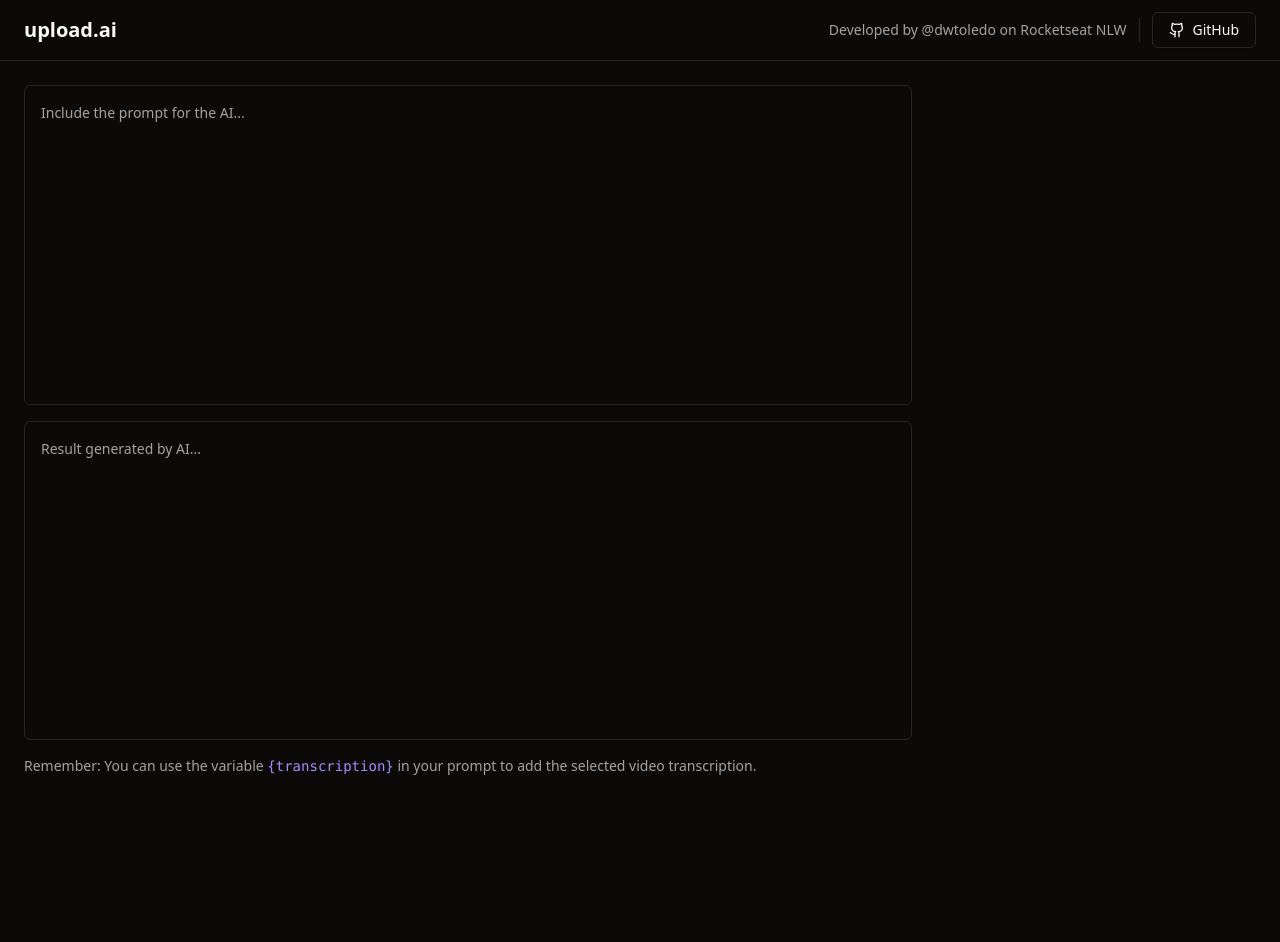
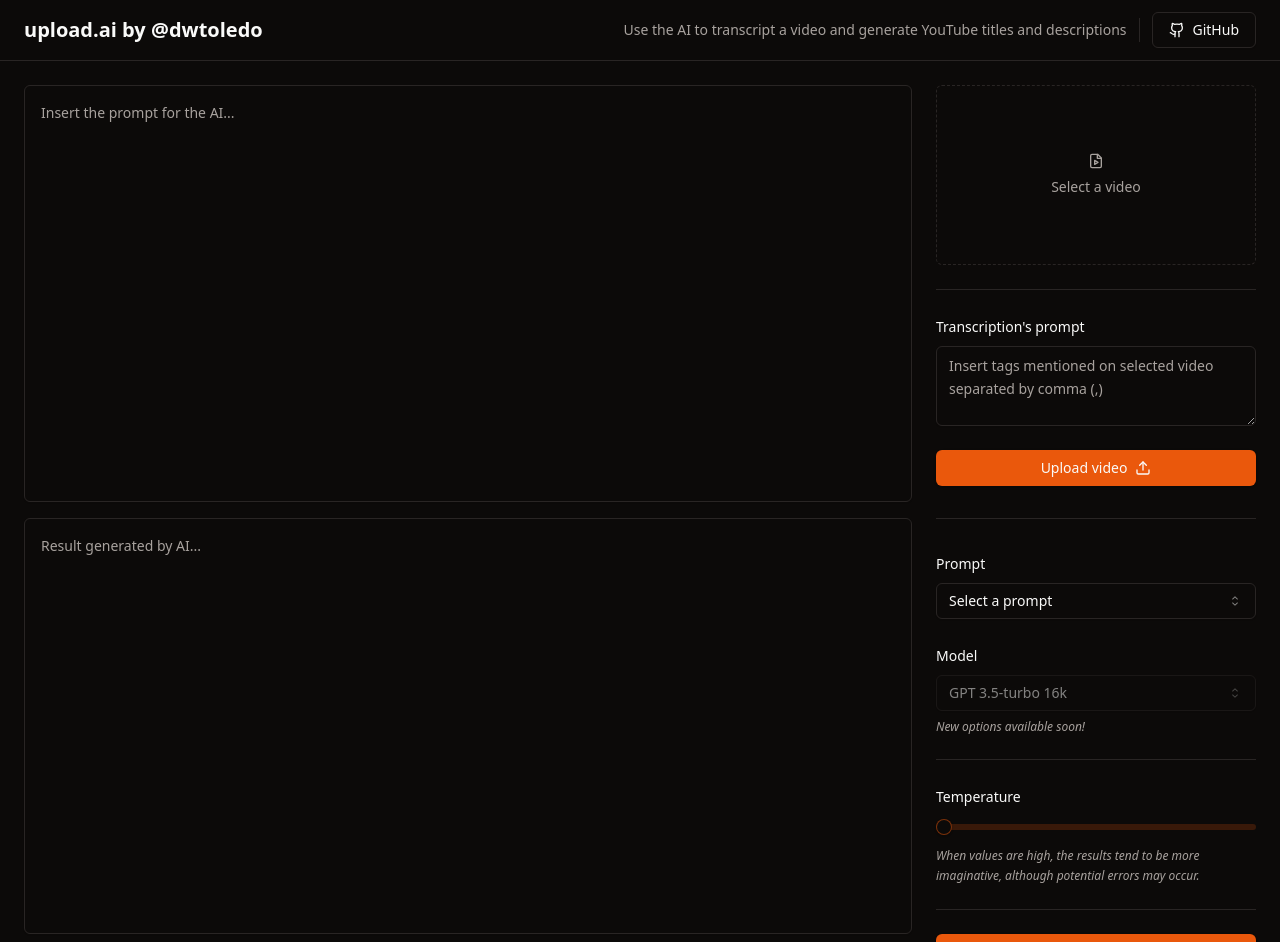
Before and after one commit to dwtoledo/AI.VideoTools-Web, a React (Vite) app in the folder upload-ai-web/: page / in a window 1280 px wide. Shown: the top 942 px of the page. Before the commit the page ends 800 px from the top, so only its background shows below. Built offline with nearby package versions, Linux system fonts and the light colour scheme.

Commit message:
Implement Initial Aside Forms Section

```diff
--- a/upload-ai-web/package.json
+++ b/upload-ai-web/package.json
@@ -11,7 +11,10 @@
   },
   "dependencies": {
     "@radix-ui/react-icons": "^1.3.0",
+    "@radix-ui/react-label": "^2.0.2",
+    "@radix-ui/react-select": "^1.2.2",
     "@radix-ui/react-separator": "^1.0.3",
+    "@radix-ui/react-slider": "^1.1.2",
     "@radix-ui/react-slot": "^1.0.2",
     "class-variance-authority": "^0.7.0",
     "clsx": "^2.0.0",
--- a/upload-ai-web/src/App.tsx
+++ b/upload-ai-web/src/App.tsx
@@ -1,16 +1,27 @@
 import { Button } from '@/components/ui/button'
-import { Github } from 'lucide-react'
+import { FileVideo, Github, Upload, Wand2 } from 'lucide-react'
 import { Separator } from './components/ui/separator'
 import { Textarea } from './components/ui/textarea'
+import { Label } from './components/ui/label'
+
+import {
+  Select,
+  SelectContent,
+  SelectItem,
+  SelectTrigger,
+  SelectValue,
+} from '@/components/ui/select'
+import { Slider } from './components/ui/slider'
 
 export function App() {
   return (
     <div className="min-h-screen flex flex-col">
       <header className="px-6 py-3 flex items-center justify-between border-b">
-        <h1 className="text-xl font-bold">upload.ai</h1>
+        <h1 className="text-xl font-bold">upload.ai by @dwtoledo</h1>
         <div className="flex items-center gap-3">
           <span className="text-sm text-muted-foreground">
-            Developed by @dwtoledo on Rocketseat NLW
+            Use the AI to transcript a video and generate YouTube titles and
+            descriptions
           </span>
 
           <Separator orientation="vertical" className="h-6" />
@@ -24,7 +35,7 @@
         <div className="flex flex-col flex-1 gap-4">
           <div className="grid grid-rows-2 gap-4 flex-1">
             <Textarea
-              placeholder="Include the prompt for the AI..."
+              placeholder="Insert the prompt for the AI..."
               className="resize-none p-4 leading-relaxed"
             ></Textarea>
             <Textarea
@@ -39,7 +50,90 @@
             prompt to add the selected video transcription.
           </p>
         </div>
-        <aside className="w-80"></aside>
+        <aside className="w-80 space-y-8">
+          <form className="space-y-6">
+            <Label
+              htmlFor="video"
+              className="border flex rounded-md aspect-video cursor-pointer border-dashed text-sm flex-col gap-2 items-center justify-center text-muted-foreground hover:bg-primary/5"
+            >
+              <FileVideo className="w-4 h-4" />
+              Select a video
+            </Label>
+            <input
+              className="sr-only"
+              type="file"
+              id="video"
+              accept="video/mp4"
+            />
+            <Separator />
+            <div className="space-y-2">
+              <Label htmlFor="transcription-prompt">
+                Transcription&apos;s prompt
+              </Label>
+              <Textarea
+                placeholder="Insert tags mentioned on selected video separated by comma (,)"
+                id="transcription-prompt"
+                className="h-20 leading-relaxed"
+              />
+            </div>
+            <Button type="submit" className="w-full">
+              Upload video
+              <Upload className="w-4 h-4 ml-2" />
+            </Button>
+          </form>
+
+          <Separator />
+
+          <form className="space-y-6">
+            <div className="space-y-2">
+              <Label>Prompt</Label>
+              <Select>
+                <SelectTrigger>
+                  <SelectValue placeholder="Select a prompt" />
+                </SelectTrigger>
+                <SelectContent>
+                  <SelectItem value="title-result">YouTube title</SelectItem>
+                  <SelectItem value="description-result">
+                    YouTube description
+                  </SelectItem>
+                </SelectContent>
+              </Select>
+            </div>
+
+            <div className="space-y-2">
+              <Label>Model</Label>
+              <Select defaultValue="gpt35" disabled>
+                <SelectTrigger>
+                  <SelectValue />
+                </SelectTrigger>
+                <SelectContent>
+                  <SelectItem value="gpt35">GPT 3.5-turbo 16k</SelectItem>
+                </SelectContent>
+              </Select>
+              <p className="text-xs text-muted-foreground italic">
+                New options available soon!
+              </p>
+            </div>
+
+            <Separator />
+
+            <div className="space-y-4">
+              <Label>Temperature</Label>
+              <Slider min={0} max={1} step={0.1} />
+              <p className="text-xs text-muted-foreground italic leading-relaxed">
+                When values are high, the results tend to be more imaginative,
+                although potential errors may occur.
+              </p>
+            </div>
+
+            <Separator />
+
+            <Button type="submit" className="w-full">
+              Generate
+              <Wand2 className="w-4 h-4 ml-2" />
+            </Button>
+          </form>
+        </aside>
       </main>
     </div>
   )
--- /dev/null
+++ b/upload-ai-web/src/components/ui/label.tsx
@@ -0,0 +1,24 @@
+import * as React from "react"
+import * as LabelPrimitive from "@radix-ui/react-label"
+import { cva, type VariantProps } from "class-variance-authority"
+
+import { cn } from "@/lib/utils"
+
+const labelVariants = cva(
+  "text-sm font-medium leading-none peer-disabled:cursor-not-allowed peer-disabled:opacity-70"
+)
+
+const Label = React.forwardRef<
+  React.ElementRef<typeof LabelPrimitive.Root>,
+  React.ComponentPropsWithoutRef<typeof LabelPrimitive.Root> &
+    VariantProps<typeof labelVariants>
+>(({ className, ...props }, ref) => (
+  <LabelPrimitive.Root
+    ref={ref}
+    className={cn(labelVariants(), className)}
+    {...props}
+  />
+))
+Label.displayName = LabelPrimitive.Root.displayName
+
+export { Label }
--- /dev/null
+++ b/upload-ai-web/src/components/ui/select.tsx
@@ -0,0 +1,118 @@
+import * as React from "react"
+import { CaretSortIcon, CheckIcon } from "@radix-ui/react-icons"
+import * as SelectPrimitive from "@radix-ui/react-select"
+
+import { cn } from "@/lib/utils"
+
+const Select = SelectPrimitive.Root
+
+const SelectGroup = SelectPrimitive.Group
+
+const SelectValue = SelectPrimitive.Value
+
+const SelectTrigger = React.forwardRef<
+  React.ElementRef<typeof SelectPrimitive.Trigger>,
+  React.ComponentPropsWithoutRef<typeof SelectPrimitive.Trigger>
+>(({ className, children, ...props }, ref) => (
+  <SelectPrimitive.Trigger
+    ref={ref}
+    className={cn(
+      "flex h-9 w-full items-center justify-between rounded-md border border-input bg-transparent px-3 py-2 text-sm shadow-sm ring-offset-background placeholder:text-muted-foreground focus:outline-none focus:ring-1 focus:ring-ring disabled:cursor-not-allowed disabled:opacity-50",
+      className
+    )}
+    {...props}
+  >
+    {children}
+    <SelectPrimitive.Icon asChild>
+      <CaretSortIcon className="h-4 w-4 opacity-50" />
+    </SelectPrimitive.Icon>
+  </SelectPrimitive.Trigger>
+))
+SelectTrigger.displayName = SelectPrimitive.Trigger.displayName
+
+const SelectContent = React.forwardRef<
+  React.ElementRef<typeof SelectPrimitive.Content>,
+  React.ComponentPropsWithoutRef<typeof SelectPrimitive.Content>
+>(({ className, children, position = "popper", ...props }, ref) => (
+  <SelectPrimitive.Portal>
+    <SelectPrimitive.Content
+      ref={ref}
+      className={cn(
+        "relative z-50 min-w-[8rem] overflow-hidden rounded-md border bg-popover text-popover-foreground shadow-md data-[state=open]:animate-in data-[state=closed]:animate-out data-[state=closed]:fade-out-0 data-[state=open]:fade-in-0 data-[state=closed]:zoom-out-95 data-[state=open]:zoom-in-95 data-[side=bottom]:slide-in-from-top-2 data-[side=left]:slide-in-from-right-2 data-[side=right]:slide-in-from-left-2 data-[side=top]:slide-in-from-bottom-2",
+        position === "popper" &&
+          "data-[side=bottom]:translate-y-1 data-[side=left]:-translate-x-1 data-[side=right]:translate-x-1 data-[side=top]:-translate-y-1",
+        className
+      )}
+      position={position}
+      {...props}
+    >
+      <SelectPrimitive.Viewport
+        className={cn(
+          "p-1",
+          position === "popper" &&
+            "h-[var(--radix-select-trigger-height)] w-full min-w-[var(--radix-select-trigger-width)]"
+        )}
+      >
+        {children}
+      </SelectPrimitive.Viewport>
+    </SelectPrimitive.Content>
+  </SelectPrimitive.Portal>
+))
+SelectContent.displayName = SelectPrimitive.Content.displayName
+
+const SelectLabel = React.forwardRef<
+  React.ElementRef<typeof SelectPrimitive.Label>,
+  React.ComponentPropsWithoutRef<typeof SelectPrimitive.Label>
+>(({ className, ...props }, ref) => (
+  <SelectPrimitive.Label
+    ref={ref}
+    className={cn("px-2 py-1.5 text-sm font-semibold", className)}
+    {...props}
+  />
+))
+SelectLabel.displayName = SelectPrimitive.Label.displayName
+
+const SelectItem = React.forwardRef<
+  React.ElementRef<typeof SelectPrimitive.Item>,
+  React.ComponentPropsWithoutRef<typeof SelectPrimitive.Item>
+>(({ className, children, ...props }, ref) => (
+  <SelectPrimitive.Item
+    ref={ref}
+    className={cn(
+      "relative flex w-full cursor-default select-none items-center rounded-sm py-1.5 pl-2 pr-8 text-sm outline-none focus:bg-accent focus:text-accent-foreground data-[disabled]:pointer-events-none data-[disabled]:opacity-50",
+      className
+    )}
+    {...props}
+  >
+    <span className="absolute right-2 flex h-3.5 w-3.5 items-center justify-center">
+      <SelectPrimitive.ItemIndicator>
+        <CheckIcon className="h-4 w-4" />
+      </SelectPrimitive.ItemIndicator>
+    </span>
+    <SelectPrimitive.ItemText>{children}</SelectPrimitive.ItemText>
+  </SelectPrimitive.Item>
+))
+SelectItem.displayName = SelectPrimitive.Item.displayName
+
+const SelectSeparator = React.forwardRef<
+  React.ElementRef<typeof SelectPrimitive.Separator>,
+  React.ComponentPropsWithoutRef<typeof SelectPrimitive.Separator>
+>(({ className, ...props }, ref) => (
+  <SelectPrimitive.Separator
+    ref={ref}
+    className={cn("-mx-1 my-1 h-px bg-muted", className)}
+    {...props}
+  />
+))
+SelectSeparator.displayName = SelectPrimitive.Separator.displayName
+
+export {
+  Select,
+  SelectGroup,
+  SelectValue,
+  SelectTrigger,
+  SelectContent,
+  SelectLabel,
+  SelectItem,
+  SelectSeparator,
+}
--- /dev/null
+++ b/upload-ai-web/src/components/ui/slider.tsx
@@ -0,0 +1,26 @@
+import * as React from "react"
+import * as SliderPrimitive from "@radix-ui/react-slider"
+
+import { cn } from "@/lib/utils"
+
+const Slider = React.forwardRef<
+  React.ElementRef<typeof SliderPrimitive.Root>,
+  React.ComponentPropsWithoutRef<typeof SliderPrimitive.Root>
+>(({ className, ...props }, ref) => (
+  <SliderPrimitive.Root
+    ref={ref}
+    className={cn(
+      "relative flex w-full touch-none select-none items-center",
+      className
+    )}
+    {...props}
+  >
+    <SliderPrimitive.Track className="relative h-1.5 w-full grow overflow-hidden rounded-full bg-primary/20">
+      <SliderPrimitive.Range className="absolute h-full bg-primary" />
+    </SliderPrimitive.Track>
+    <SliderPrimitive.Thumb className="block h-4 w-4 rounded-full border border-primary/50 bg-background shadow transition-colors focus-visible:outline-none focus-visible:ring-1 focus-visible:ring-ring disabled:pointer-events-none disabled:opacity-50" />
+  </SliderPrimitive.Root>
+))
+Slider.displayName = SliderPrimitive.Root.displayName
+
+export { Slider }
```
Also changed, not shown: 1 other file (tests, documents, lock files or other folders).
